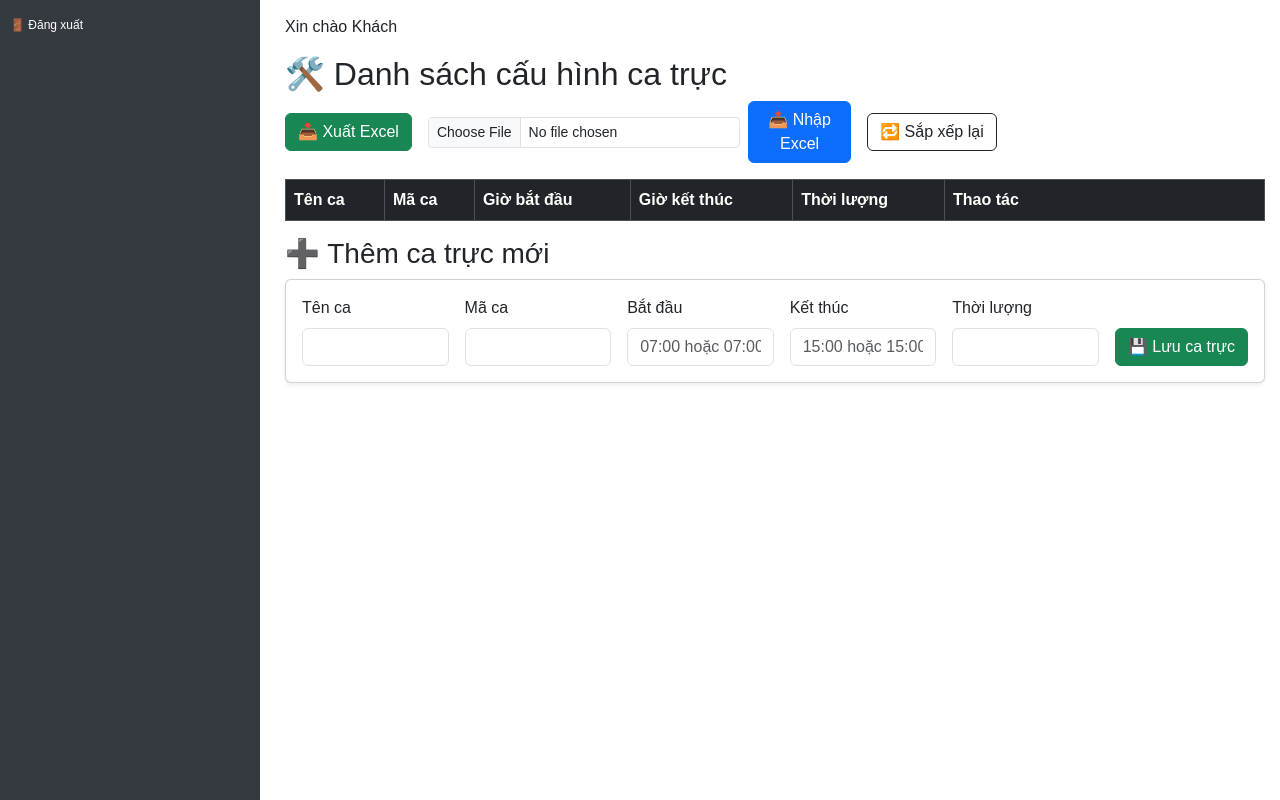
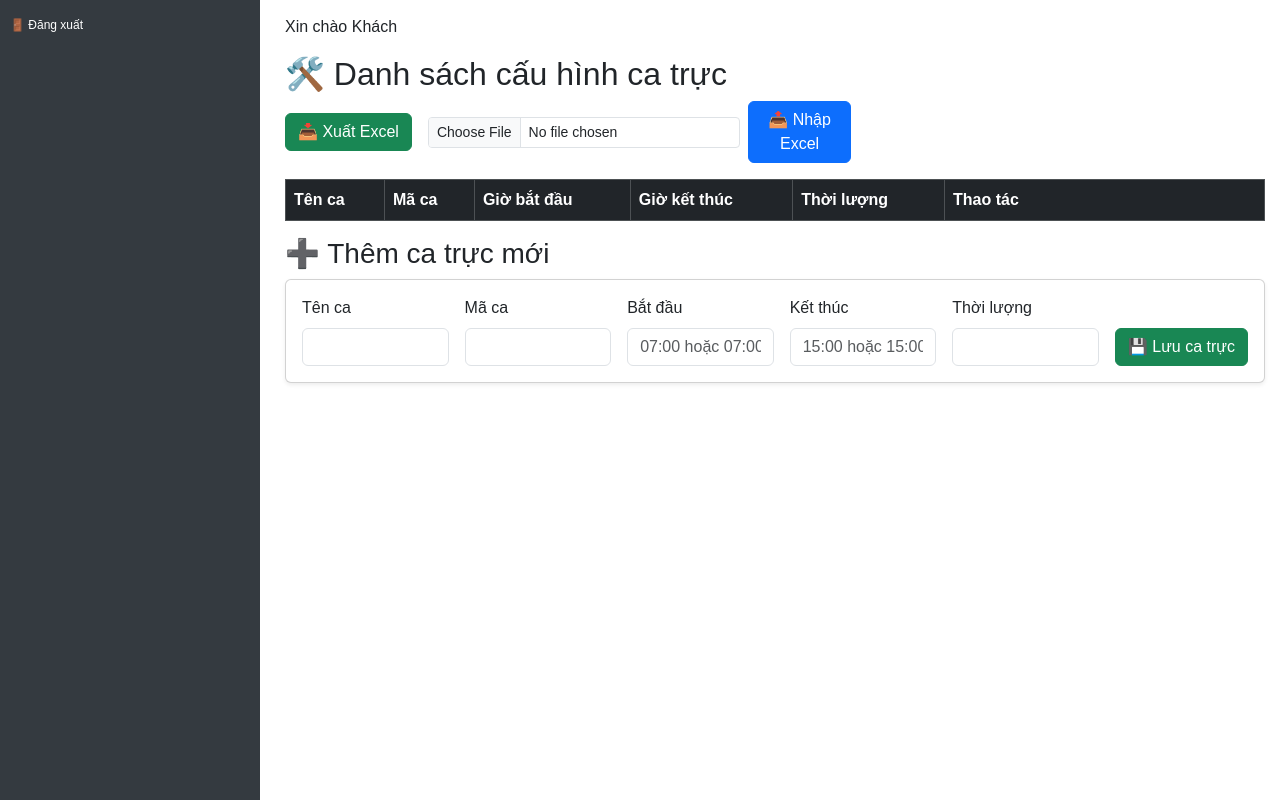
Before and after one commit to HOAITGL/XEPLICH_BVNHIGL, a Flask app: page /shifts in a window 1280 px wide. Run offline with Flask 3, Linux system fonts and the light colour scheme; data comes from the database, SQL or seed files in the repository; data that the repository does not hold is empty.

Commit message:
Stable: fix edit_shift param + move up/down

```diff
--- a/templates/shifts.html
+++ b/templates/shifts.html
@@ -1,5 +1,6 @@
 {% extends 'layout.html' %}
 {% block title %}Cấu hình ca trực{% endblock %}
+
 {% block content %}
 {% if unit_config %}
 <div class="text-center mb-3">
@@ -12,15 +13,9 @@
 
 <div class="mb-3 d-flex gap-3 align-items-center flex-wrap">
   <a href="{{ url_for('export_shifts') }}" class="btn btn-success">📥 Xuất Excel</a>
-
   <form action="{{ url_for('import_shifts') }}" method="POST" enctype="multipart/form-data" class="d-flex gap-2 align-items-center">
     <input type="file" name="file" accept=".xlsx,.xls" required class="form-control form-control-sm">
     <button type="submit" class="btn btn-primary">📤 Nhập Excel</button>
-  </form>
-
-  <!-- (Tuỳ chọn) Sắp xếp lại thứ tự 1..n -->
-  <form action="{{ url_for('reindex_shifts') }}" method="POST" class="d-inline">
-    <button type="submit" class="btn btn-outline-dark">🔁 Sắp xếp lại</button>
   </form>
 </div>
 
@@ -45,9 +40,10 @@
       <td>{{ "%.1f"|format(shift.duration) }} giờ</td>
       <td>
         <div class="d-flex gap-2 flex-wrap">
-          <!-- Sửa: truyền đúng shift_id theo route /shifts/edit/<int:shift_id> -->
-          <a href="{{ url_for('edit_shift', shift_id=shift.id) }}" class="btn btn-sm btn-warning">✏️ Sửa</a>
+          <!-- Sửa: route /shifts/edit/<int:id> => dùng tham số id -->
+          <a href="{{ url_for('edit_shift', id=shift.id) }}" class="btn btn-sm btn-warning">✏️ Sửa</a>
 
+          <!-- Xoá: route /shifts/delete/<int:shift_id> => dùng shift_id -->
           <a href="{{ url_for('delete_shift', shift_id=shift.id) }}"
              onclick="return confirm('Xoá ca trực này?')"
              class="btn btn-sm btn-danger">🗑 Xoá</a>
```
